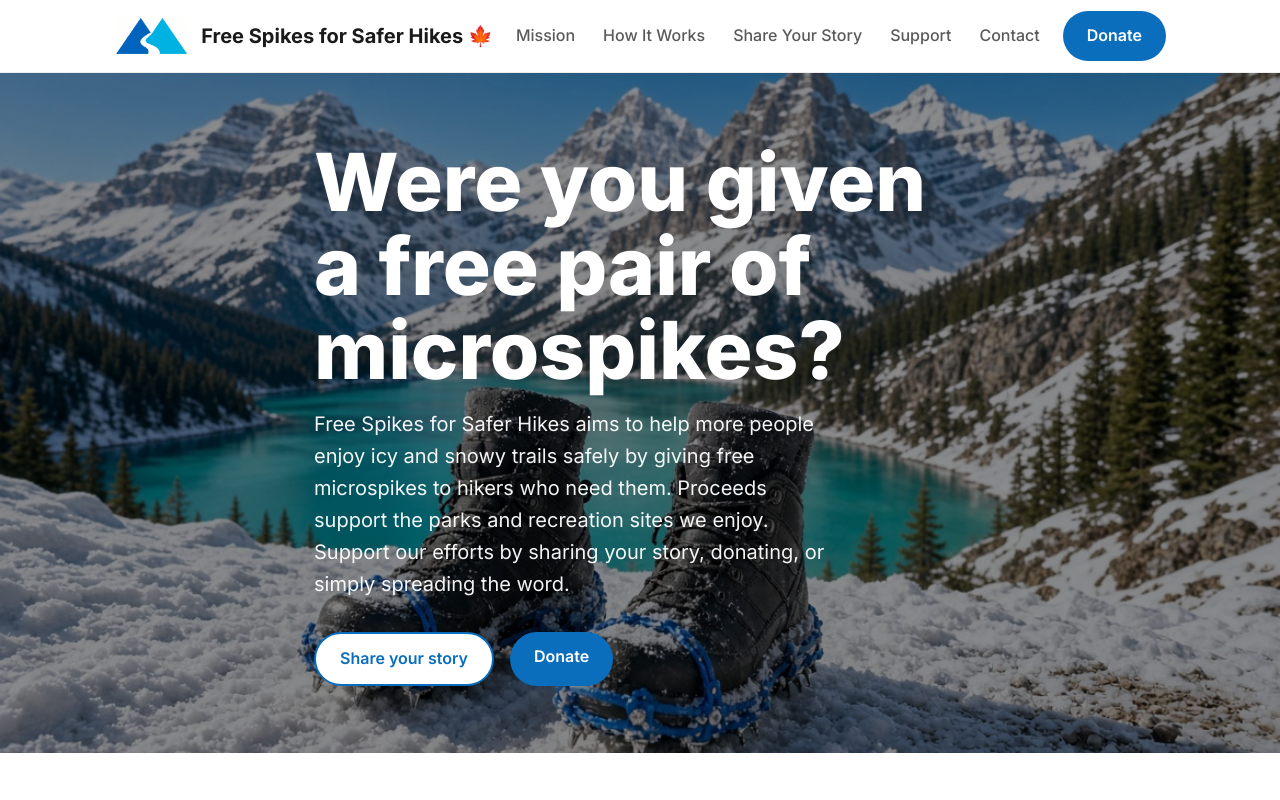
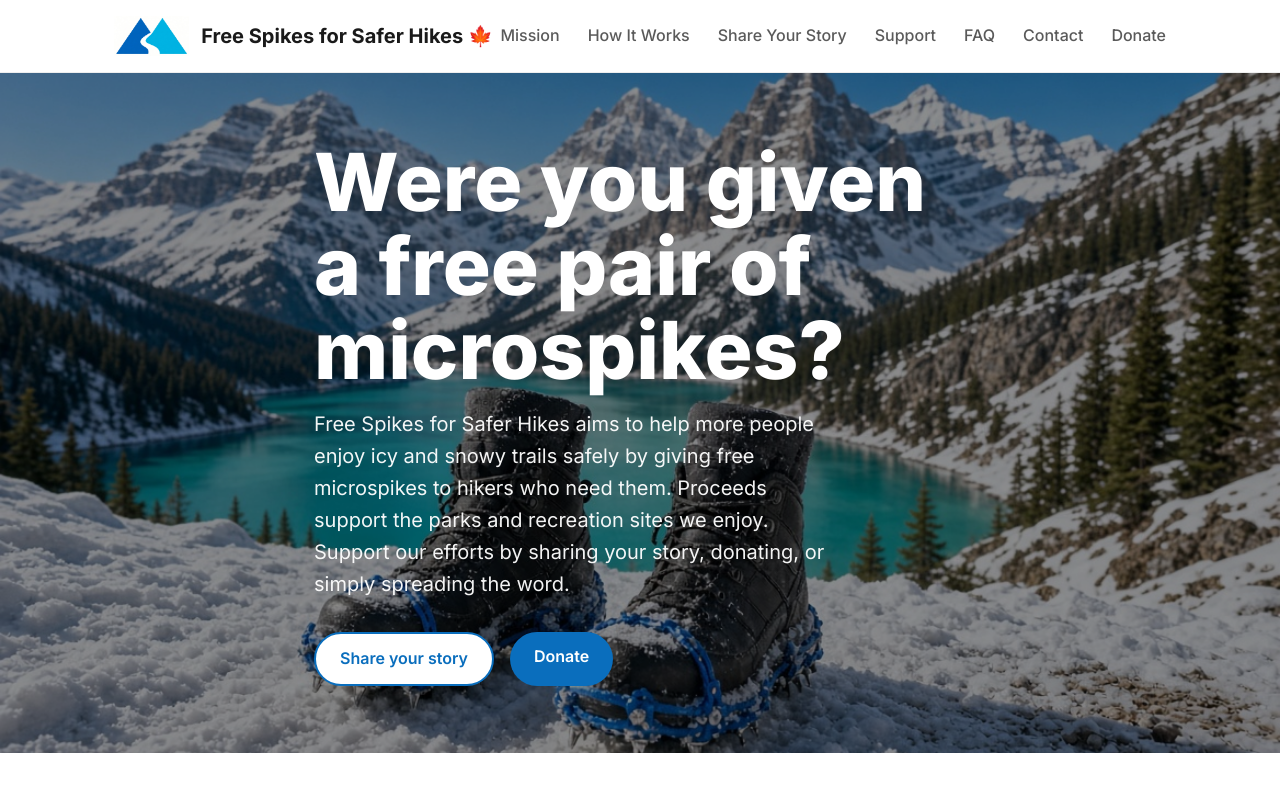
Before and after one commit to iamdp/freespikes, a plain HTML site: page public/index.html in a window 1280 px wide. Shown: the top 800 px of the page. Drawn offline with Linux system fonts and the light colour scheme.

Commit message:
Add FAQ to header and make Donate a blue text link

```diff
--- a/public/index.html
+++ b/public/index.html
@@ -30,9 +30,10 @@
         <li><a href="#how">How It Works</a></li>
         <li><a href="#stories">Share Your Story</a></li>
         <li><a href="#support">Support</a></li>
+        <li><a href="#faq">FAQ</a></li>
         <li><a href="#contact">Contact</a></li>
+        <li><a href="#support" class="nav-donate">Donate</a></li>
       </ul>
-      <a href="#support" class="btn btn-primary nav-cta">Donate</a>
     </nav>
   </header>
 
@@ -177,7 +178,7 @@
     </div>
   </section>
 
-  <section class="section faq">
+  <section id="faq" class="section faq">
     <div class="container narrow">
       <h2 class="center">FAQ</h2>
       <div class="faq-item">
```
